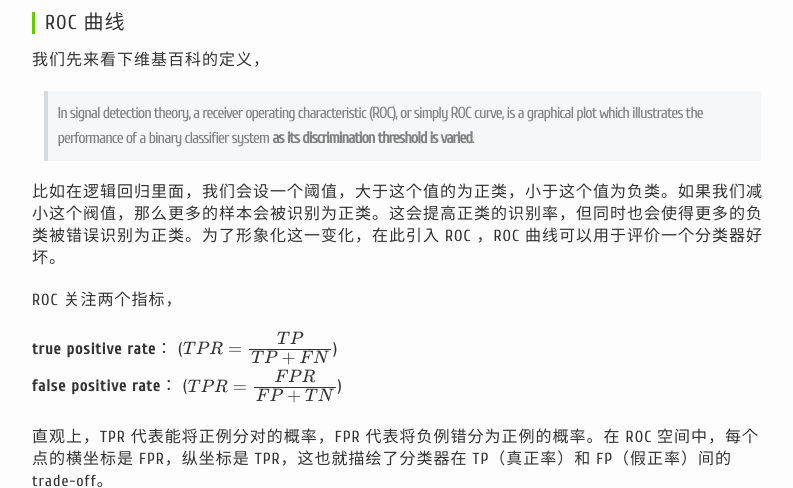
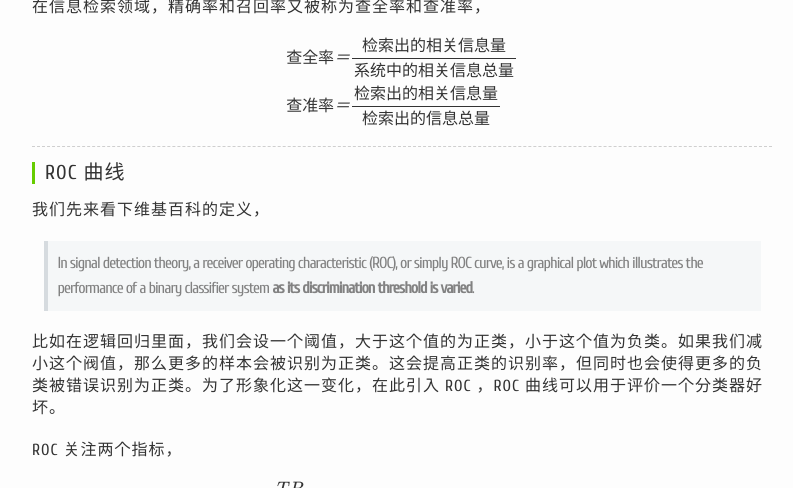
Before and after one commit to charleshm/charleshm.github.io, a Jekyll site: the page built from _posts/2016-03-20-Classification-Model-Performance.md, in a window 1280 px wide and 900 px high, scrolled down 1600 px, cut to the strip 262-750 px from the top of the window. Shown: the whole strip, without its empty margins (238-1031 px from the left). Built offline with Jekyll 4.4.1, drawn with Linux system fonts in a browser that asks for light colours; formulas are drawn with MathJax 3; comment, search, counter and statistics services are not loaded.

Commit message:
Data Mining

```diff
--- a/_posts/2016-03-20-Classification-Model-Performance.md
+++ b/_posts/2016-03-20-Classification-Model-Performance.md
@@ -50,6 +50,13 @@ F_1 & = \frac{2TP}{2TP + FP + FN} \tag{3}
 
 ![此处输入图片的描述][2]
 
+在信息检索领域，精确率和召回率又被称为查全率和查准率，
+
+$$\begin{align*}
+\text{查全率}&＝\frac{\text{检索出的相关信息量}}{\text{系统中的相关信息总量}}\\
+\text{查准率}&＝\frac{\text{检索出的相关信息量}}{\text{检索出的信息总量}}
+\end{align*}$$
+
 ----------
 
 #### ROC 曲线
```
